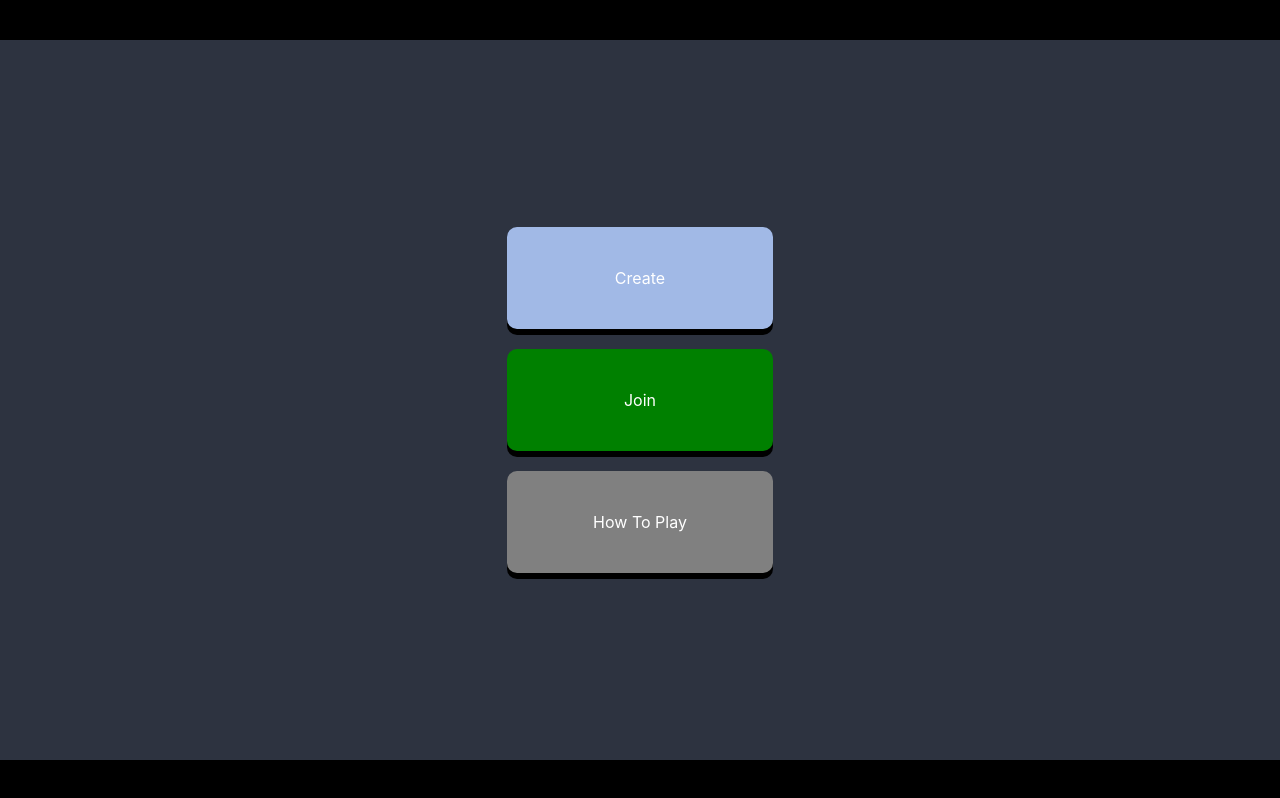
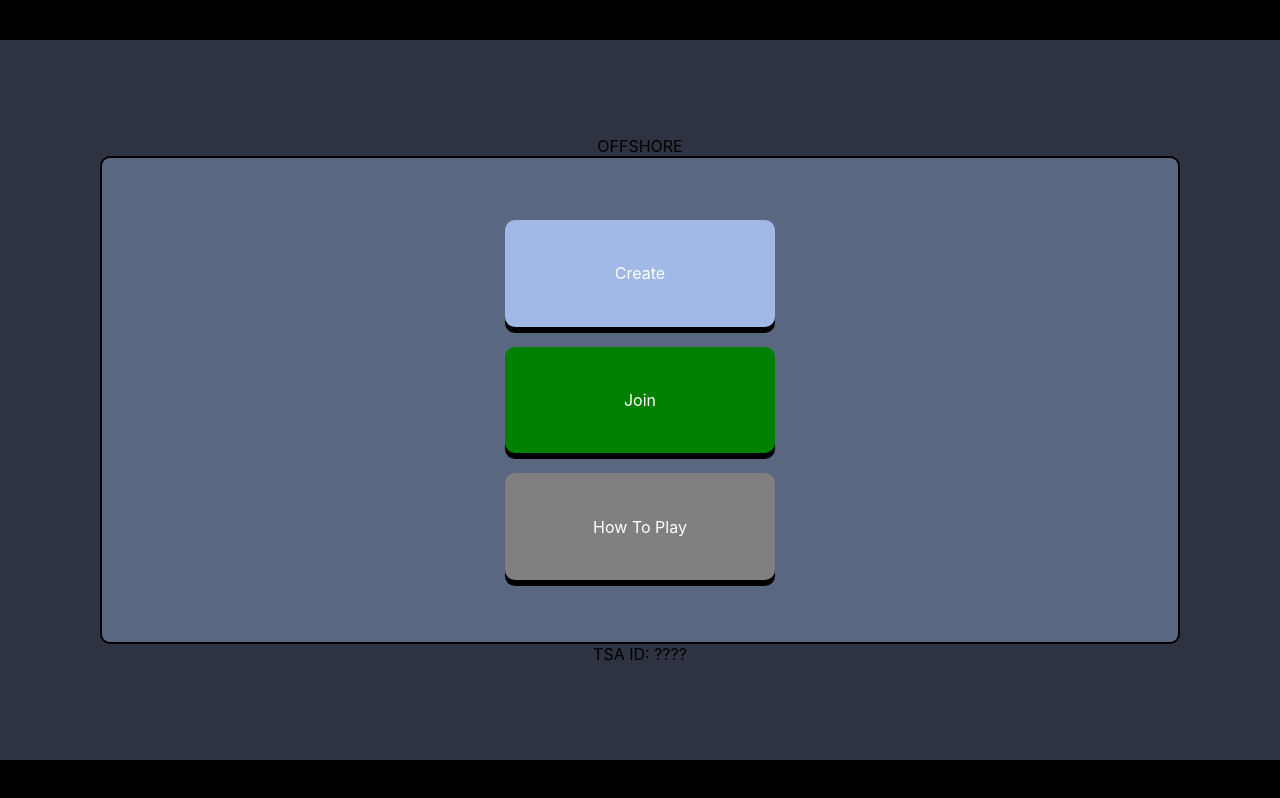
Before and after one commit to offshore-game/offshore, a React (Create React App) app in the folder client/: page / in a window 1280 px wide. Built offline with nearby package versions, Linux system fonts and the light colour scheme; no server answers.

Commit message:
Continued Base Work

```diff
--- a/client/src/pages/Home/Home.module.css
+++ b/client/src/pages/Home/Home.module.css
@@ -3,10 +3,12 @@
     display: flex;
     justify-content: center;
     align-items: center;
+    flex-direction: column;
 
     height: 100%;
     width: 100%;
 
+    /* https://css-tricks.com/stripes-css */
     background-color: var(--blue-1);
 
 }
@@ -19,14 +21,16 @@
     flex-direction: column;
 
     height: 60%;
-    width: 60%;
+    width: 80%;
 
-    /*border-style: solid;
+    padding: 2%;
+
+    border-style: solid;
     border-width: 2px;
     border-color: black;
 
     background-color: var(--blue-2);
-    border-radius: 10px;*/
+    border-radius: 10px;
 
 }
 
--- a/client/src/pages/Home/Home.tsx
+++ b/client/src/pages/Home/Home.tsx
@@ -30,7 +30,7 @@ export default function Home(props: AuthProp) {
 
     return (
         <div className={styles.container}>
-
+            OFFSHORE
             <div className={styles.centerContainer}>
 
                 <Button className={styles.create} text={"Create"} onClick={() => {
@@ -46,7 +46,7 @@ export default function Home(props: AuthProp) {
                 }}/>
 
             </div>
-
+            TSA ID: ????
         </div>
     )
 
```
